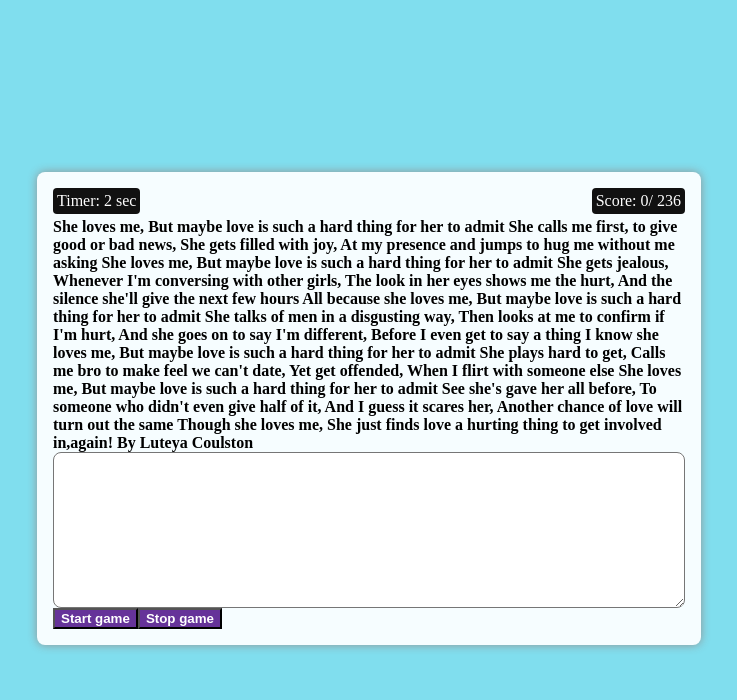
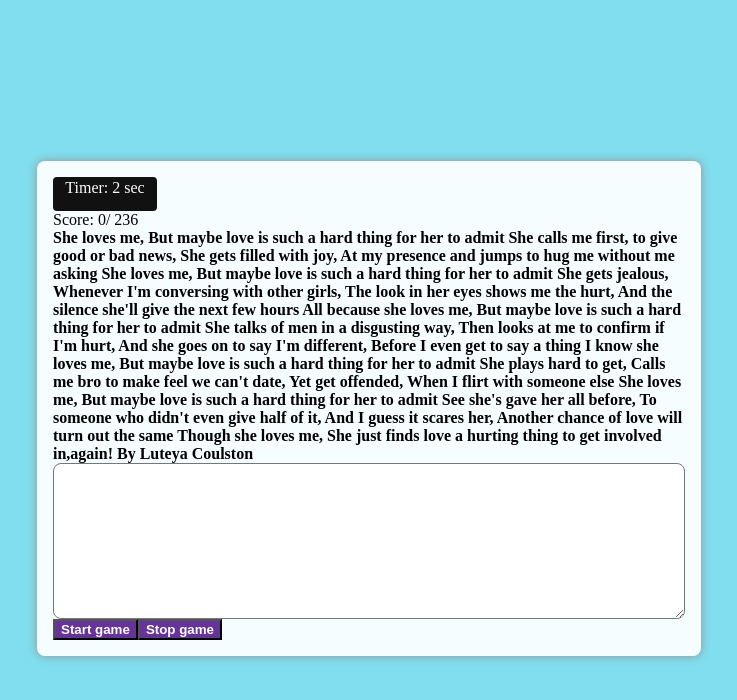
Before and after one commit to CoulKe/typing_game, a Vue app in the folder vue-intro/: page / in a window 1280 px wide. Both pictures are taken after a click on the button "Start game". Shown: the top 700 px of the page, without its empty margins (271-1008 px from the left). Built offline with nearby package versions, Linux system fonts and the light colour scheme.

Commit message:
Revert "Fixed gameBar styling"
This reverts commit da75ae7243a48984fa953d7c5821625be85e491a.

```diff
--- a/vue-intro/src/App.vue
+++ b/vue-intro/src/App.vue
@@ -1,16 +1,8 @@
 <template>
-  <h1 id="game_slogan" v-if="!display" style="display: block">
-    How fancy are your fingers?
-  </h1>
-  <div class="gameBar" v-if="display" style="display: flex">
-    <div class="timer">
-      {{ `Timer: ${count} sec` }}
-    </div>
-    <div class="score">
-      Score: {{ fetchedText.filter((word) => word.correct).length }}/
-      {{ fetchedText.length }}
-    </div>
-  </div>
+  <h1 id="game_slogan" v-if="!display" style="display: block" >How fancy are your fingers?</h1>
+  <div class="timer" v-if="display" style="display: flex">{{ `Timer: ${count} sec`}}</div>
+  <div class="score">Score: {{ fetchedText.filter(word =>
+      word.correct).length }}/ {{ fetchedText.length }}</div>
   <div>
     <span
       v-bind:class="{
@@ -30,8 +22,7 @@
     rows="10"
     @keyup.space="processInput($event)"
     @keyup.enter="processInput($event)"
-    v-if="display"
-    style="display: block"
+    v-if="display" style="display: block"
   ></textarea>
   <button @click="fetchData(), runTimer()">Start game</button>
   <button @click="stopTimer()">Stop game</button>
@@ -46,11 +37,7 @@ export default {
       display: false,
       count: 0,
       fetchedText: [],
-      poems: [
-        "my_name_in_love_language.txt",
-        "she_loves_me.txt",
-        "when_I_find_you.txt",
-      ],
+      poems: ['my_name_in_love_language.txt','she_loves_me.txt', 'when_I_find_you.txt'],
     };
   },
   methods: {
@@ -63,7 +50,6 @@ export default {
       const data = await response.text();
       let obj = data
         .trim()
-        // Include non space characters including \r or \n
         .split(/\s+/)
         .map((word, index) => {
           return {
@@ -72,7 +58,7 @@ export default {
             correct: false,
             wrong: false,
             pending: true,
-            myTimer: "",
+            myTimer: '',
           };
         });
       return (this.fetchedText = obj);
@@ -83,13 +69,12 @@ export default {
         ++this.count;
       }, 1000);
     },
-    stopTimer() {
-      this.count = 0;
+    stopTimer(){
+      this.count = 0
       clearInterval(this.myTimer);
     },
     processInput(event) {
       event.preventDefault();
-      // Include non space characters including \r or \n
       this.inputValue = event.target.value.trim().split(/\s+/);
 
       if (this.inputValue === "") {
@@ -132,31 +117,28 @@ body {
   padding: 1rem;
   box-shadow: 0px 0px 10px #929292;
 
-  button {
+  button{
     font-weight: bold;
     color: #fff;
     cursor: pointer;
     background-color: #663399;
   }
-  #game_slogan {
+  #game_slogan{
     text-align: center;
     margin: 0px;
     display: none;
   }
-  .gameBar {
-    display: flex;
-    justify-content: space-between;
-    margin-bottom: 4px;
-    .score,
   .timer {
     background-color: #111;
     color: #fefefe;
     min-width: 20px;
     max-width: 100px;
-      height: 100%;
-      padding: 4px;
+    height: 30px;
+    align-content: center;
+    justify-content: center;
+    padding: 2px;
     border-radius: 4px;
-    }
+    display: none;
   }
   .pending {
     font-weight: bold;
```
Lines whose indentation alone changed are shown as unchanged.
